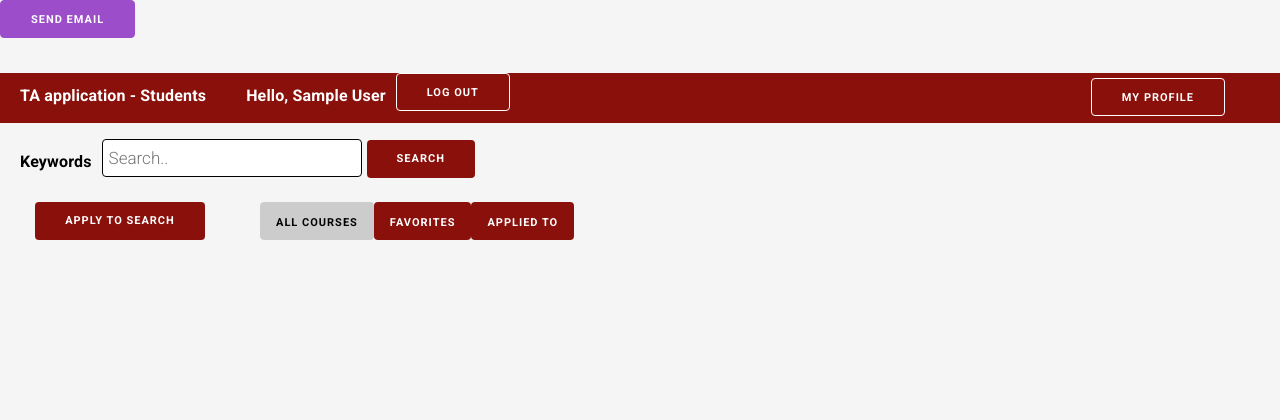
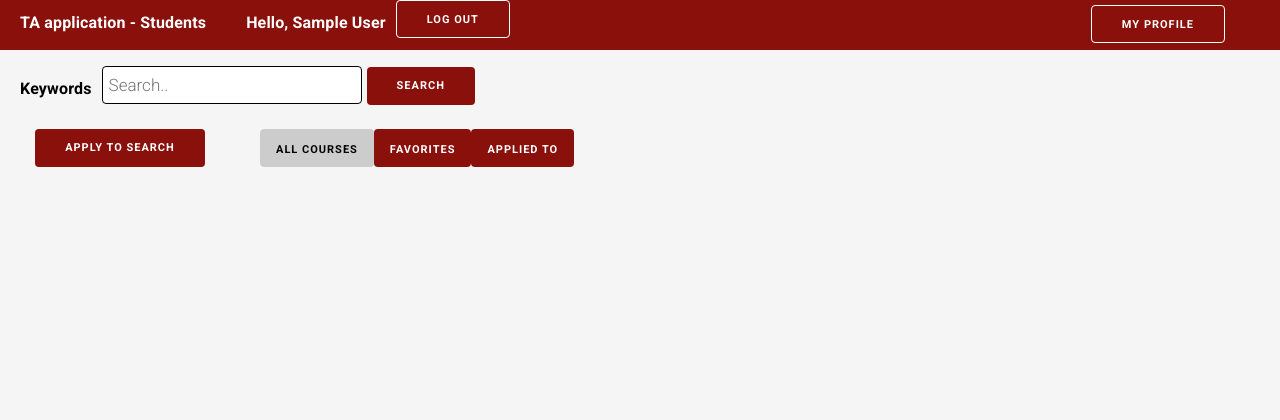
Before and after one commit to CSCI3356Spring2023/EforEveryone, a Django app: page /studentHome/ in a window 1280 px wide. Shown: the top 420 px of the page. After the commit the page ends 167 px from the top, so only its background shows below. Run offline with Django 3.2, Linux system fonts and the light colour scheme; the visitor is signed in with stand-in values (Sample User, id 1); data that the repository does not hold is empty.

Commit message:
removed test email button

```diff
--- a/src/templates/studentHome.html
+++ b/src/templates/studentHome.html
@@ -38,10 +38,6 @@
   </style>
 
   <body>
-    <form method="post" action="{% url 'send_email' %}">
-      {% csrf_token %}
-      <button type="submit" class="btn btn-primary">Send email</button>
-    </form>
     <div class = "header-box">
       <div class = "row" id = "top-bar">
         <div class = "header"> TA application - Students </div>
```
